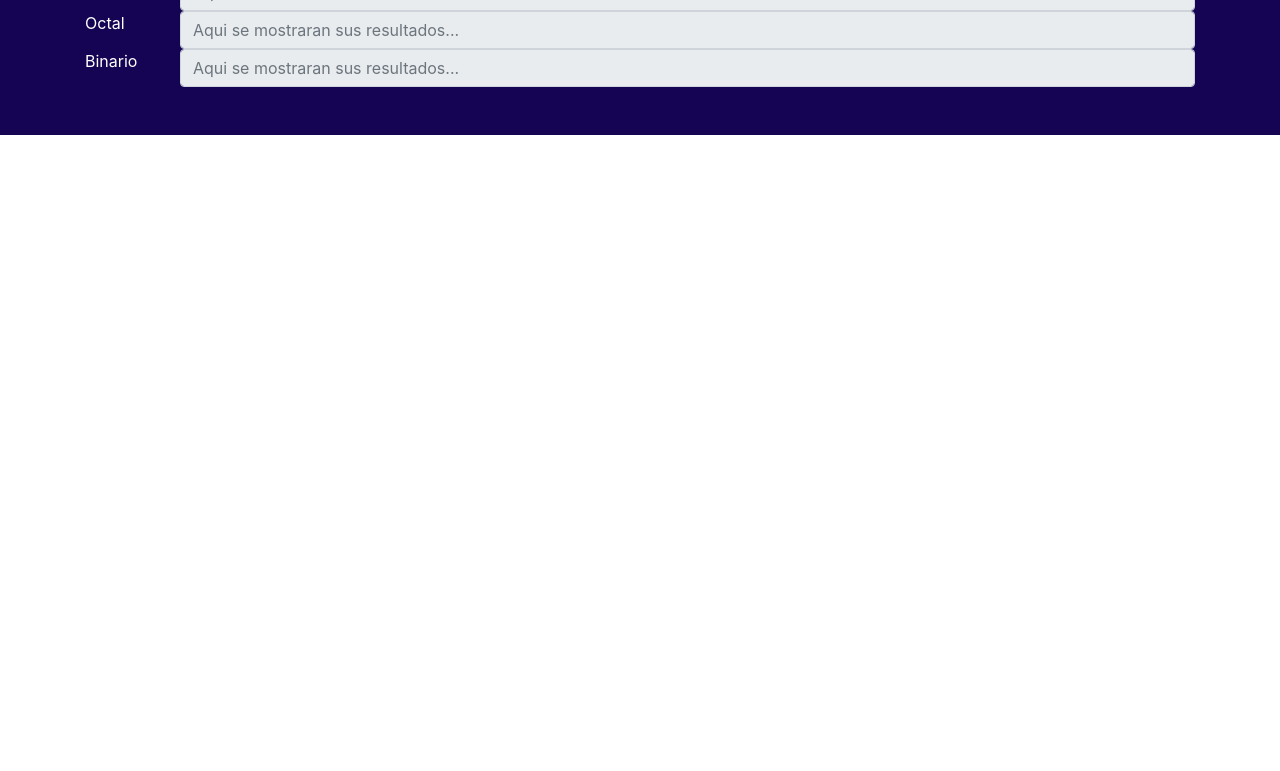
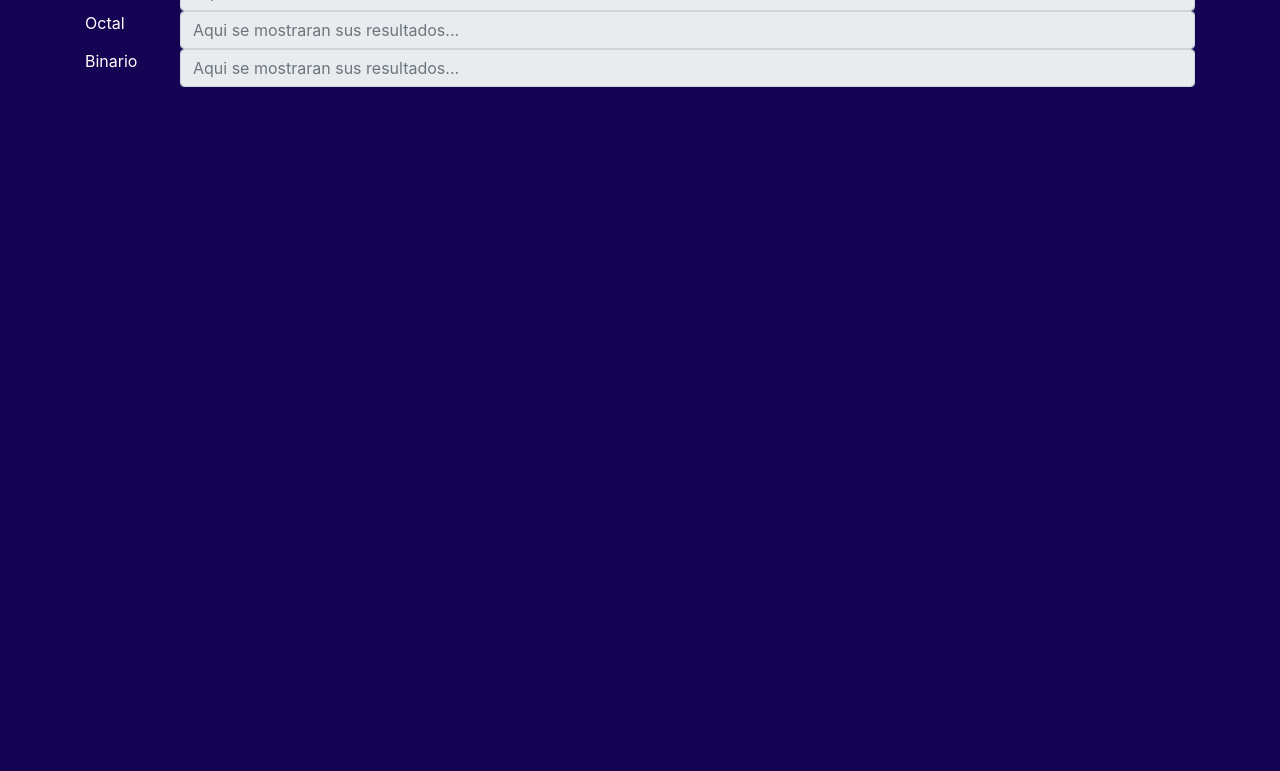
Before and after one commit to DannyGalvan/SISTEMAS-NUMERICOS, a plain HTML site: page index.html in a window 1280 px wide. Shown: the part 469-1240 px from the top of the page. Before the commit the page ends 800 px from the top, so only its background shows below. Drawn offline with nearby package versions, Linux system fonts and the light colour scheme.

Commit message:
first commit

```diff
--- a/Style.css
+++ b/Style.css
@@ -1,4 +1,5 @@
 main{
+   height: 200vh;
    background-color: rgb(21, 4, 83);
    color: white;
 }
```
